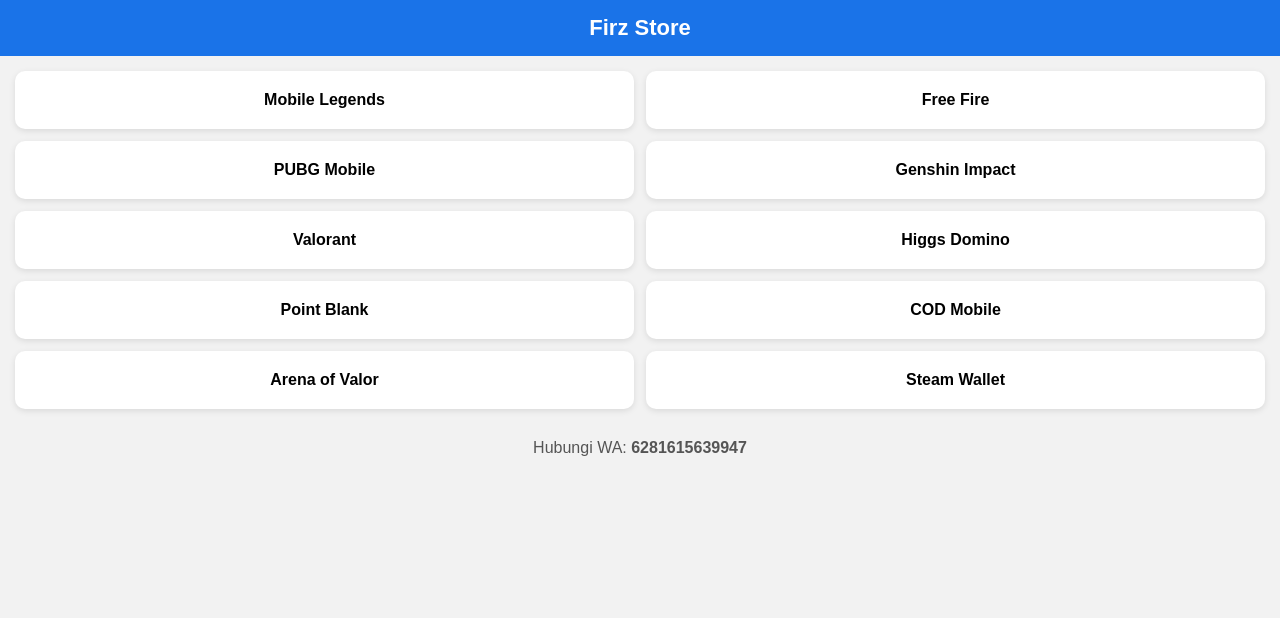
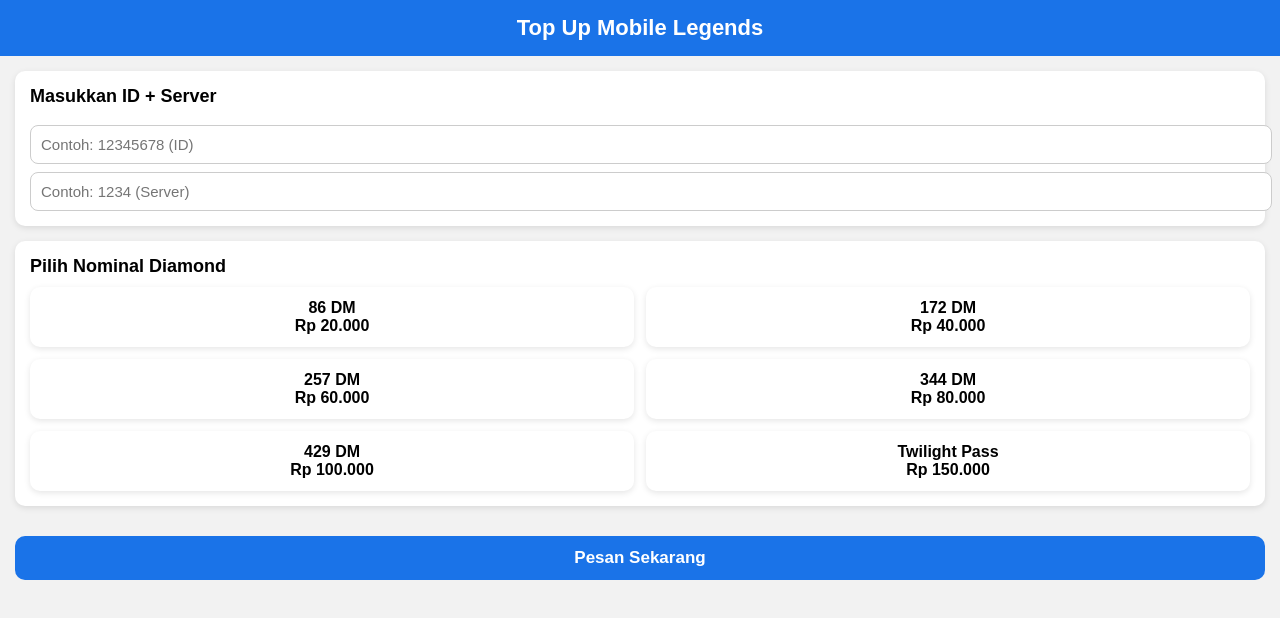
Before and after one commit to rendisudi709-sudo/firzsetorr, a plain HTML site: page index.html in a window 1280 px wide. Drawn offline with Linux system fonts and the light colour scheme.

Commit message:
Update index.html

```diff
--- a/index.html
+++ b/index.html
@@ -3,7 +3,7 @@
 <head>
   <meta charset="UTF-8" />
   <meta name="viewport" content="width=device-width, initial-scale=1.0" />
-  <title>Firz Store - Top Up Game</title>
+  <title>Top Up Mobile Legends - Firz Store</title>
   <style>
     body {
       font-family: Arial, sans-serif;
@@ -19,50 +19,96 @@
       font-size: 22px;
       font-weight: bold;
     }
-    .menu {
+    .container {
+      padding: 15px;
+    }
+    .box {
+      background: white;
+      padding: 15px;
+      border-radius: 10px;
+      margin-bottom: 15px;
+      box-shadow: 0 2px 6px rgba(0,0,0,0.1);
+    }
+    .title {
+      font-size: 18px;
+      font-weight: bold;
+      margin-bottom: 10px;
+    }
+    input {
+      width: 100%;
+      padding: 10px;
+      margin-top: 8px;
+      border-radius: 8px;
+      border: 1px solid #ccc;
+      font-size: 15px;
+    }
+    .products {
       display: grid;
       grid-template-columns: repeat(2, 1fr);
       gap: 12px;
-      padding: 15px;
     }
-    .menu-item {
+    .product {
       background: white;
-      padding: 20px;
+      padding: 12px;
+      border-radius: 10px;
       text-align: center;
-      border-radius: 10px;
       box-shadow: 0 2px 6px rgba(0,0,0,0.1);
-      font-weight: bold;
       cursor: pointer;
       transition: 0.2s;
+      font-weight: bold;
     }
-    .menu-item:hover {
+    .product:hover {
       transform: scale(1.05);
     }
-    footer {
-      text-align: center;
-      padding: 15px;
-      color: #555;
+    .btn {
+      margin-top: 15px;
+      width: 100%;
+      background: #1a73e8;
+      color: white;
+      padding: 12px;
+      font-size: 17px;
+      border: none;
+      border-radius: 10px;
+      cursor: pointer;
+      font-weight: bold;
     }
   </style>
 </head>
 <body>
-  <header>Firz Store</header>
 
-  <div class="menu">
-    <div class="menu-item">Mobile Legends</div>
-    <div class="menu-item">Free Fire</div>
-    <div class="menu-item">PUBG Mobile</div>
-    <div class="menu-item">Genshin Impact</div>
-    <div class="menu-item">Valorant</div>
-    <div class="menu-item">Higgs Domino</div>
-    <div class="menu-item">Point Blank</div>
-    <div class="menu-item">COD Mobile</div>
-    <div class="menu-item">Arena of Valor</div>
-    <div class="menu-item">Steam Wallet</div>
+<header>Top Up Mobile Legends</header>
+
+<div class="container">
+
+  <div class="box">
+    <div class="title">Masukkan ID + Server</div>
+    <input type="text" placeholder="Contoh: 12345678 (ID)" />
+    <input type="text" placeholder="Contoh: 1234 (Server)" />
   </div>
 
-  <footer>
-    Hubungi WA: <b>6281615639947</b>
-  </footer>
+  <div class="box">
+    <div class="title">Pilih Nominal Diamond</div>
+    <div class="products">
+      <div class="product">86 DM<br>Rp 20.000</div>
+      <div class="product">172 DM<br>Rp 40.000</div>
+      <div class="product">257 DM<br>Rp 60.000</div>
+      <div class="product">344 DM<br>Rp 80.000</div>
+      <div class="product">429 DM<br>Rp 100.000</div>
+      <div class="product">Twilight Pass<br>Rp 150.000</div>
+    </div>
+  </div>
+
+  <button class="btn" onclick="orderWA()">Pesan Sekarang</button>
+
+</div>
+
+<script>
+function orderWA() {
+  const wa = "6281615639947";
+  const text = encodeURIComponent("Halo admin, saya ingin top up Mobile Legends.");
+  window.location.href = `https://wa.me/${wa}?text=${text}`;
+}
+</script>
+
 </body>
 </html>
```
